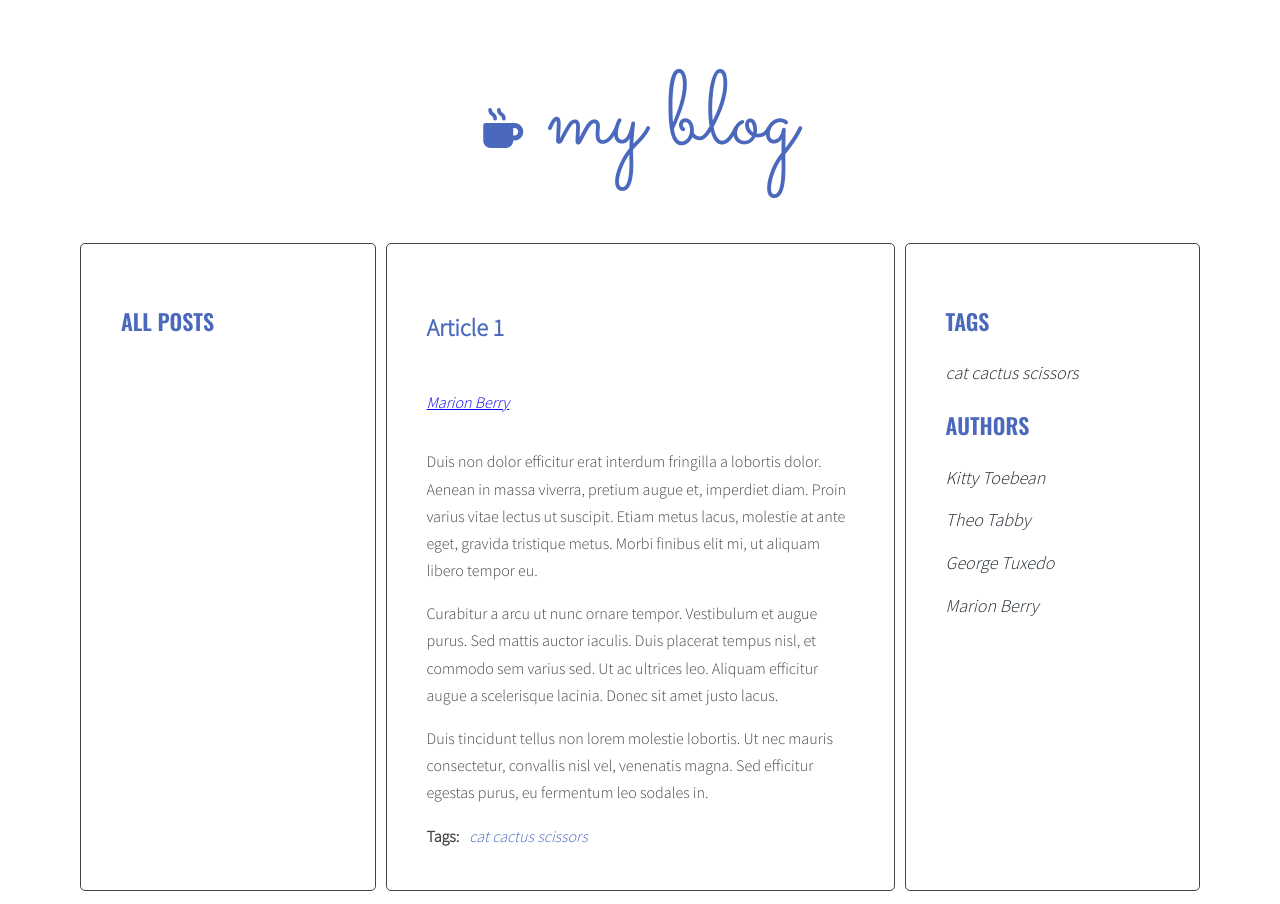
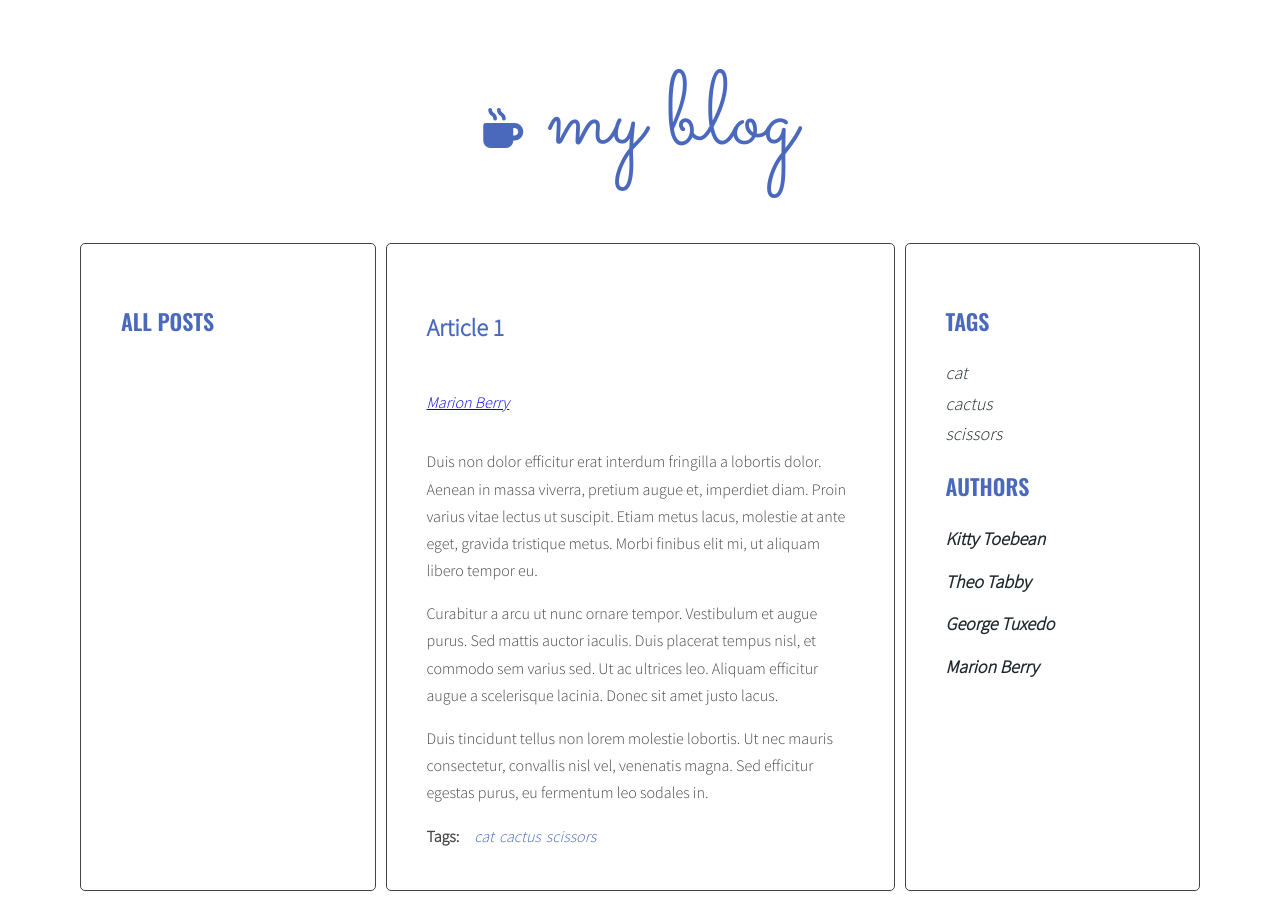
Before and after one commit to BasKo098/javascript-blog, a website: page index.html in a window 1280 px wide. Both pictures are taken after a click on the link "Theo Tabby". Drawn offline with nearby package versions, Linux system fonts and the light colour scheme.

Commit message:
fixed insert data to html

```diff
--- a/js/script.js
+++ b/js/script.js
@@ -38,21 +38,20 @@ const optArticleSelector = '.post',
   optCloudClassCount = '5',
   optCloudClassPrefix = 'tag-size-';
 
-function clearMessages(){
-  const titleList = document.querySelector(optTitleListSelector);
-  titleList.innerHTML = '';
-}
-
 function generateTitleLinks(customSelector = ''){
 
   /*[DONE] remove contents of titleList */
   const titleList = document.querySelector(optTitleListSelector);
+  function clearMessage() {
+    const titleList = document.querySelector(optTitleListSelector);
+    titleList.innerHTML = '';
+  }
+  clearMessage();
+
   const titleItems = document.querySelectorAll('.list .titles li');
-
   for(let item of titleItems){
     item.remove();
   }
-  console.log('custom ' + customSelector);
 
   /* [DONE] for each article */
   const articles = document.querySelectorAll(optArticleSelector + customSelector);
@@ -80,6 +79,7 @@ function generateTitleLinks(customSelector = ''){
   for(let link of links){
     link.addEventListener('click', titleClickHandler);
   }
+  console.log('my custom selector:', customSelector);
 }
 
 function calculateTagsParam(tags){
@@ -95,6 +95,7 @@ function calculateTagsParam(tags){
   }
   return params;
 }
+
 function calculateTagClass(count, params){
   const normalizedCount = count - params.min;
   const normalizedMax = params.max - params.min;
@@ -102,7 +103,6 @@ function calculateTagClass(count, params){
   const classNumber = Math.floor( percentage * (optCloudClassCount - 1)+1);
   return optCloudClassPrefix + classNumber;
 }
-
 
 function generateTags(){
   /* [NEW] create a new variable allTags with an empty object */
@@ -123,11 +123,10 @@ function generateTags(){
 
     /* [DONE] get tags from data-tags attribute*/
     const articleTags = article.getAttribute('data-tags');
-    console.log('te artykuł tags '+ articleTags);
 
     /* [DONE] split tags into array*/
-    const articleTagsArray = articleTags.split(', ');
-    console.log('te article array ' + articleTagsArray);
+    const articleTagsArray = articleTags.split(' ');
+    console.log (articleTagsArray);
 
     /* [DONE] START LOOP: for each tag */
     for (let tag of articleTagsArray){
@@ -146,7 +145,7 @@ function generateTags(){
       console.log('te tag ' + allTags);
     }
     /* [DONE] insert HTML of all the links into the tags wrapper */
-    tagsWrapper.insertAdjacentHTML('beforeend', html);
+    tagsWrapper.innerHTML = html;
 
   /* [DONE] END LOOP: for every article: */
   }
@@ -180,6 +179,7 @@ function tagClickHandler(event){
   event.preventDefault();
   /* [DONE] make new constant named "clickedElement" and give it the value of "this" */
   const clickedElement = this;
+  event.preventDefault();
 
   /* [DONE] make a new constant "href" and read the attribute "href" of the clicked element */
   const href = clickedElement.getAttribute('href');
@@ -236,7 +236,7 @@ function generateAuthors() {
     const authorTags = article.getAttribute('data-author');
     const linkHTML = '<a href="#author-' + authorTags + '">' + authorTags + '</a>';
     html += linkHTML;
-    authorWrapper.insertAdjacentHTML('beforeend', html);
+    authorWrapper.innerHTML = html;
   }
 }
 
@@ -254,7 +254,7 @@ function authorClickHandler(event){
   event.preventDefault();
   const clickedElement = this;
   const href = clickedElement.getAttribute('href');
-  const author = href.replace('#', '');
+  const author = href.replace('#author-', '');
   const activeAuthorList = document.querySelectorAll('a.active[href^="#author-"]');
 
   for (let authorLink of activeAuthorList) {
--- a/sass/style.scss
+++ b/sass/style.scss
@@ -105,6 +105,11 @@ body {
     display: inline-block;
   }
 }
+
+.list-horizontal
+  li a{
+    padding-left: 5px;
+  }
 
 .wrapper .sidebar .list a {
   text-decoration: none;
```
Also changed, not shown: css/style.css, 1 other file.
